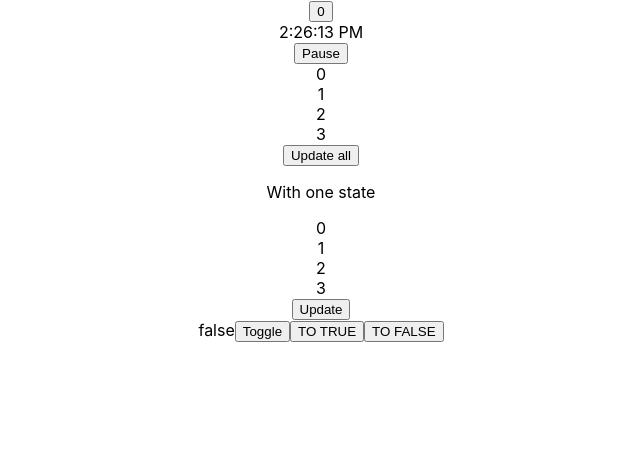
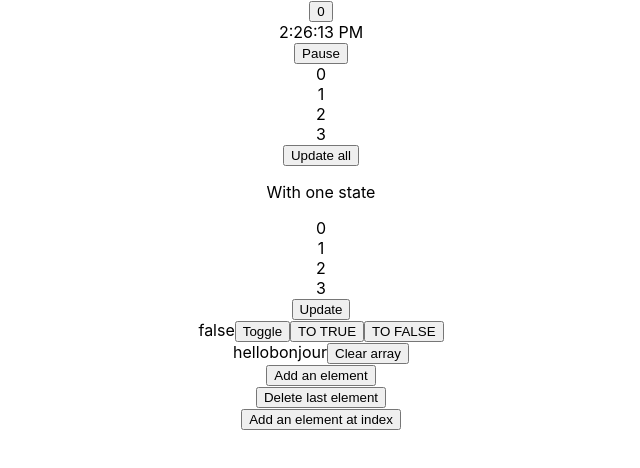
Before and after one commit to Melcaro/exercise-react-hooks, a React (Create React App) app: page / in a window 1280 px wide. Shown: the top 468 px of the page, without its empty margins (319-959 px from the left). Built offline with nearby package versions, Linux system fonts and the light colour scheme.

Commit message:
hook reduce

```diff
--- a/src/components/Home.js
+++ b/src/components/Home.js
@@ -1,6 +1,6 @@
 import React, { useState, useEffect } from 'react';
 
-import { useToggle } from './Toogle';
+import { useToggle, useArray } from './Toogle';
 
 export const Counter = () => {
   const [counter, incrementCounter] = useState(0);
@@ -49,6 +49,11 @@ export const Counter = () => {
 
   const { state, toggle, toggleValue } = useToggle(false);
 
+  const { clear, value, add, pop, insertAtIndex } = useArray([
+    'hello',
+    'bonjour',
+  ]);
+
   return (
     <div>
       <button onClick={addToCounter}>{counter}</button>
@@ -77,6 +82,28 @@ export const Counter = () => {
         <button onClick={toggleValue.bind(null, true)}>TO TRUE</button>
         <button onClick={toggleValue.bind(null, false)}>TO FALSE</button>
       </div>
+
+      <div>
+        {value}
+        <button onClick={clear}>Clear array</button>
+        <div>
+          <button onClick={add.bind(null, Math.floor(Math.random() * 10))}>
+            Add an element
+          </button>
+        </div>
+        <button onClick={pop}>Delete last element</button>
+        <div>
+          <button
+            onClick={insertAtIndex.bind(
+              null,
+              1,
+              Math.floor(Math.random() * 10)
+            )}
+          >
+            Add an element at index
+          </button>
+        </div>
+      </div>
     </div>
   );
 };
--- a/src/components/Toogle.js
+++ b/src/components/Toogle.js
@@ -10,3 +10,33 @@ export const useToggle = toggleStatus => {
     toggleValue,
   };
 };
+
+export const useArray = (array = []) => {
+  const [value, setValue] = useState(array);
+
+  const clear = () => {
+    setValue(oldValue => []);
+  };
+
+  const add = newElement => {
+    setValue(oldValue => [...oldValue, newElement]);
+  };
+
+  const pop = () =>
+    setValue(oldValue => [...oldValue.slice(0, oldValue.length - 1)]);
+
+  const insertAtIndex = (index, newElement) =>
+    setValue(oldValue => [
+      oldValue.slice(0, index),
+      newElement,
+      oldValue.slice(index),
+    ]);
+
+  return {
+    clear,
+    value,
+    add,
+    pop,
+    insertAtIndex,
+  };
+};
```
